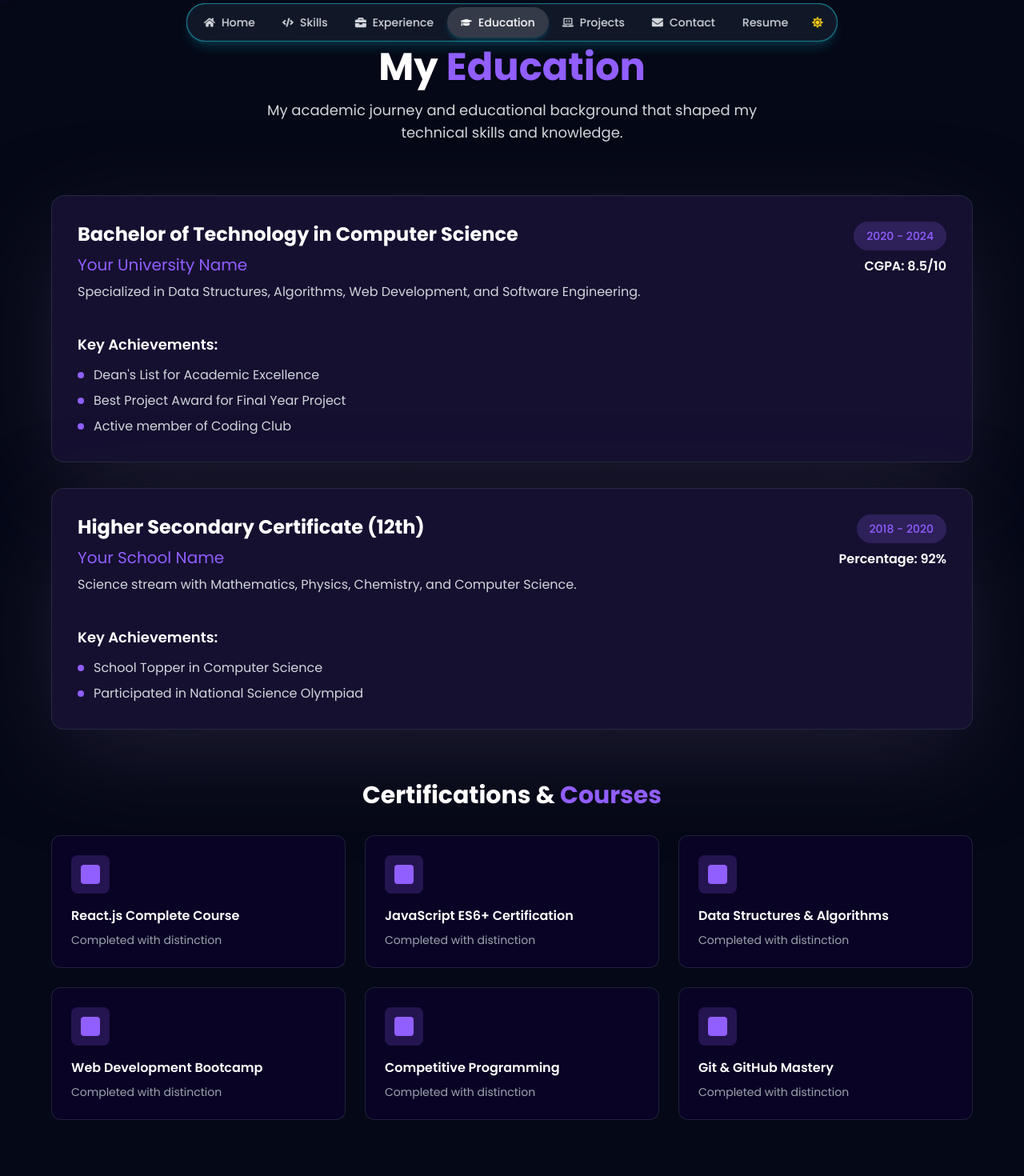
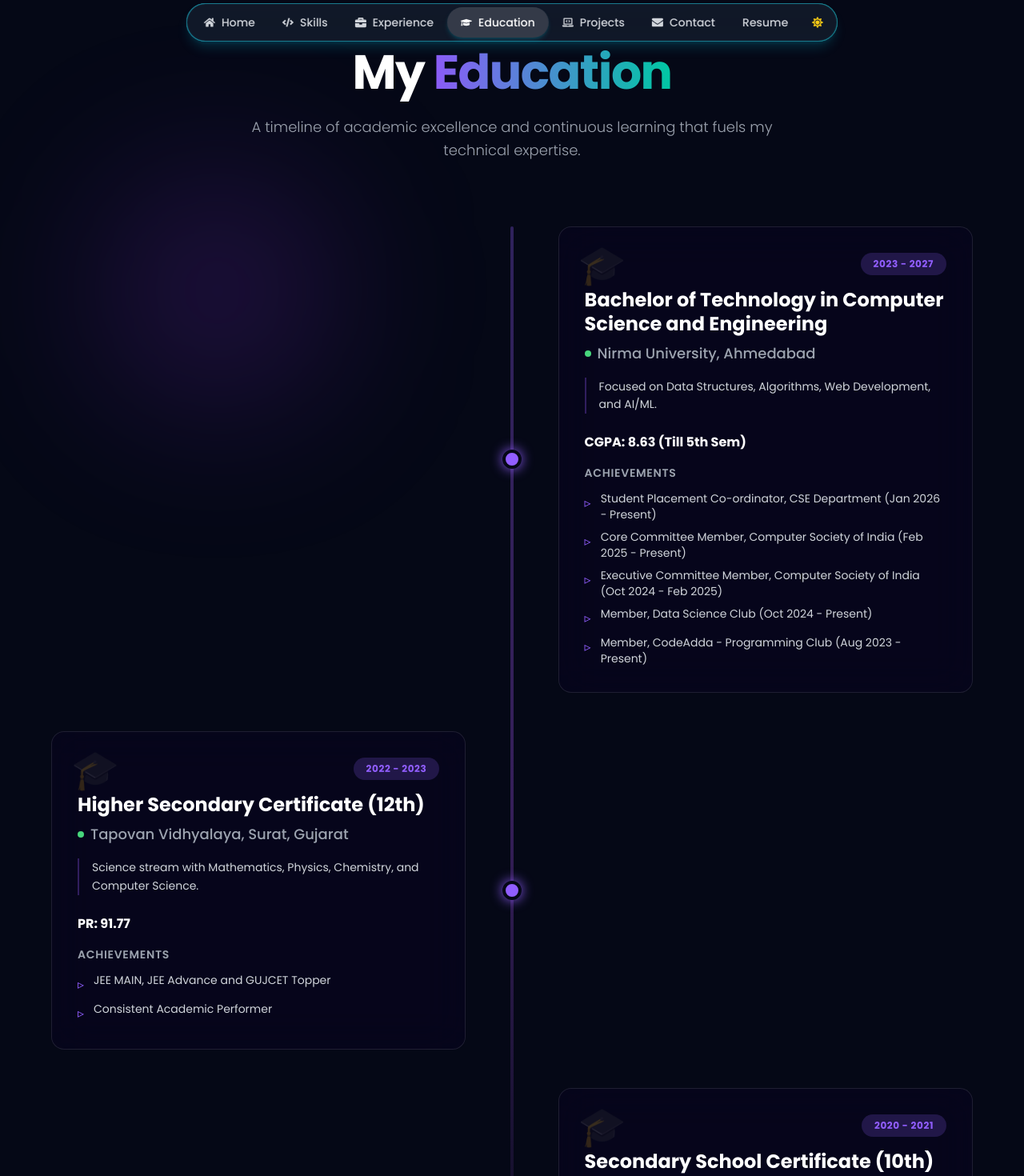
Before and after one commit to Fenil412/Portfolio, a React (Vite) app: page /education in a window 1280 px wide. Shown: the part 20-1490 px from the top of the page at 80% size. Built offline with nearby package versions, Linux system fonts and the light colour scheme.

Commit message:
Update Eduation and Contact

```diff
--- a/src/components/education/Education.jsx
+++ b/src/components/education/Education.jsx
@@ -4,94 +4,141 @@ import { motion } from 'framer-motion';
 const Education = () => {
   const educationData = [
     {
-      degree: "Bachelor of Technology in Computer Science",
-      institution: "Your University Name",
-      duration: "2020 - 2024",
-      grade: "CGPA: 8.5/10",
-      description: "Specialized in Data Structures, Algorithms, Web Development, and Software Engineering.",
+      degree: "Bachelor of Technology in Computer Science and Engineering",
+      institution: "Nirma University, Ahmedabad",
+      duration: "2023 - 2027",
+      grade: "CGPA: 8.63 (Till 5th Sem)",
+      description: "Focused on Data Structures, Algorithms, Web Development, and AI/ML.",
       achievements: [
-        "Dean's List for Academic Excellence",
-        "Best Project Award for Final Year Project",
-        "Active member of Coding Club"
+        "Student Placement Co-ordinator, CSE Department (Jan 2026 - Present)",
+        "Core Committee Member, Computer Society of India (Feb 2025 - Present)",
+        "Executive Committee Member, Computer Society of India (Oct 2024 - Feb 2025)",
+        "Member, Data Science Club (Oct 2024 - Present)",
+        "Member, CodeAdda - Programming Club (Aug 2023 - Present)"
       ]
     },
     {
       degree: "Higher Secondary Certificate (12th)",
-      institution: "Your School Name",
-      duration: "2018 - 2020",
-      grade: "Percentage: 92%",
+      institution: "Tapovan Vidhyalaya, Surat, Gujarat",
+      duration: "2022 - 2023",
+      grade: "PR: 91.77",
       description: "Science stream with Mathematics, Physics, Chemistry, and Computer Science.",
       achievements: [
-        "School Topper in Computer Science",
-        "Participated in National Science Olympiad"
+        "JEE MAIN, JEE Advance and Gujcat Topper",
+        "Consistent Academic Performer"
+      ]
+    },
+    {
+      degree: "Secondary School Certificate (10th)",
+      institution: "Paramhans Vidhybhavan, Surat, Gujarat",
+      duration: "2020 - 2021",
+      grade: "PR: 99.90",
+      description: "Achieved academic excellence with highest rank in school.",
+      achievements: [
+        "School Topper",
+        "Distinction in Mathematics and Science"
       ]
     }
   ];
 
   return (
-    <section className="min-h-screen bg-primary py-20 px-4">
-      <div className="max-w-6xl mx-auto">
+    <section className="min-h-screen bg-primary py-20 px-4 relative overflow-hidden">
+      {/* Background Decor */}
+      <div className="absolute top-0 left-0 w-full h-full overflow-hidden z-0">
+        <div className="absolute top-[10%] left-[10%] w-72 h-72 bg-purple-600/20 rounded-full blur-[100px]" />
+        <div className="absolute bottom-[10%] right-[10%] w-96 h-96 bg-blue-600/20 rounded-full blur-[100px]" />
+      </div>
+
+      <div className="max-w-6xl mx-auto relative z-10">
         <motion.div
           initial={{ opacity: 0, y: 20 }}
           animate={{ opacity: 1, y: 0 }}
           transition={{ duration: 0.6 }}
-          className="text-center mb-16"
+          className="text-center mb-20"
         >
-          <h2 className="text-4xl md:text-5xl font-bold text-white mb-4">
-            My <span className="text-[#915eff]">Education</span>
+          <h2 className="text-4xl md:text-6xl font-bold text-white mb-6 tracking-tight">
+            My <span className="text-transparent bg-clip-text bg-gradient-to-r from-[#915eff] to-[#00cea8] animate-pulse">Education</span>
           </h2>
-          <p className="text-gray-300 text-lg max-w-2xl mx-auto">
-            My academic journey and educational background that shaped my technical skills and knowledge.
+          <p className="text-gray-400 text-lg max-w-2xl mx-auto font-light leading-relaxed">
+            A timeline of academic excellence and continuous learning that fuels my technical expertise.
           </p>
         </motion.div>
 
-        <div className="space-y-8">
+        <div className="relative">
+          {/* Vertical Line for Timeline (Tablet+) */}
+          <div className="absolute left-0 md:left-1/2 transform md:-translate-x-1/2 top-0 h-full w-1 bg-gradient-to-b from-[#915eff] via-purple-500 to-transparent opacity-30 rounded-full hidden md:block" />
+
+          <div className="space-y-12">
             {educationData.map((edu, index) => (
               <motion.div
                 key={index}
                 initial={{ opacity: 0, x: index % 2 === 0 ? -50 : 50 }}
-              animate={{ opacity: 1, x: 0 }}
+                whileInView={{ opacity: 1, x: 0 }}
+                viewport={{ once: true }}
                 transition={{ duration: 0.6, delay: index * 0.2 }}
-              className="bg-tertiary rounded-2xl p-8 shadow-card border border-gray-700/50"
+                className={`flex flex-col md:flex-row ${index % 2 === 0 ? "md:flex-row-reverse" : ""} items-center gap-8 relative`}
               >
-              <div className="flex flex-col md:flex-row md:items-start md:justify-between mb-6">
-                <div className="flex-1">
-                  <h3 className="text-2xl font-bold text-white mb-2">{edu.degree}</h3>
-                  <h4 className="text-xl text-[#915eff] mb-2">{edu.institution}</h4>
-                  <p className="text-gray-300 mb-4">{edu.description}</p>
-                </div>
-                <div className="md:text-right">
-                  <span className="inline-block bg-[#915eff]/20 text-[#915eff] px-4 py-2 rounded-full text-sm font-medium mb-2">
+                {/* Timeline Dot */}
+                <div className="absolute left-0 md:left-1/2 transform md:-translate-x-1/2 w-6 h-6 bg-[#915eff] rounded-full border-4 border-primary z-20 hidden md:block shadow-[0_0_15px_#915eff]" />
+
+                {/* Content Card */}
+                <div className="w-full md:w-[45%] group perspective-1000">
+                  <div className="relative bg-black-200/40 backdrop-blur-xl p-8 rounded-2xl border border-white/10 hover:border-[#915eff]/50 transition-all duration-300 hover:shadow-[0_0_30px_rgba(145,94,255,0.1)] hover:-translate-y-2">
+                    <div className="absolute inset-0 bg-gradient-to-r from-[#915eff]/10 to-transparent rounded-2xl opacity-0 group-hover:opacity-100 transition-opacity duration-300 pointer-events-none" />
+
+                    <div className="relative z-10">
+                      <div className="flex justify-between items-start mb-4">
+                        <span className="text-5xl opacity-20 transform -translate-y-2 -translate-x-2 absolute top-0 left-0">🎓</span>
+                        <div className="ml-auto bg-[#915eff]/20 text-[#915eff] px-4 py-1.5 rounded-full text-xs font-bold tracking-wider uppercase">
                           {edu.duration}
-                  </span>
-                  <p className="text-white font-semibold">{edu.grade}</p>
                         </div>
                       </div>
 
+                      <h3 className="text-2xl font-bold text-white mb-2 leading-tight group-hover:text-[#915eff] transition-colors">{edu.degree}</h3>
+                      <h4 className="text-lg text-gray-400 mb-4 font-medium flex items-center gap-2">
+                        <span className="w-2 h-2 bg-green-400 rounded-full animate-pulse" />
+                        {edu.institution}
+                      </h4>
+
+                      <p className="text-gray-300 mb-6 text-sm leading-relaxed border-l-2 border-[#915eff]/30 pl-4">
+                        {edu.description}
+                      </p>
+
+                      <div className="mb-4">
+                        <span className="text-white text-md font-bold block mb-2">{edu.grade}</span>
+                      </div>
+
                       <div>
-                <h5 className="text-lg font-semibold text-white mb-3">Key Achievements:</h5>
+                        <h5 className="text-sm font-semibold text-gray-400 mb-3 uppercase tracking-wider">Achievements</h5>
                         <ul className="space-y-2">
                           {edu.achievements.map((achievement, idx) => (
-                    <li key={idx} className="flex items-start gap-3">
-                      <div className="w-2 h-2 bg-[#915eff] rounded-full mt-2 flex-shrink-0"></div>
-                      <span className="text-gray-300">{achievement}</span>
+                            <li key={idx} className="flex items-start gap-3 group/item">
+                              <span className="text-[#915eff] mt-1 transform group-hover/item:scale-150 transition-transform">▹</span>
+                              <span className="text-gray-300 text-sm group-hover/item:text-white transition-colors">
+                                {achievement.replace("Gujcat", "GUJCET")}
+                              </span>
                             </li>
                           ))}
                         </ul>
                       </div>
+                    </div>
+                  </div>
+                </div>
               </motion.div>
             ))}
           </div>
+        </div>
 
-        {/* Additional Certifications */}
+        {/* Improved Certifications Section */}
         <motion.div
           initial={{ opacity: 0, y: 20 }}
-          animate={{ opacity: 1, y: 0 }}
-          transition={{ duration: 0.6, delay: 0.8 }}
-          className="mt-16"
+          whileInView={{ opacity: 1, y: 0 }}
+          viewport={{ once: true }}
+          transition={{ duration: 0.6, delay: 0.4 }}
+          className="mt-24"
         >
-          <h3 className="text-3xl font-bold text-white mb-8 text-center">
-            Certifications & <span className="text-[#915eff]">Courses</span>
+          <h3 className="text-3xl md:text-4xl font-bold text-white mb-10 text-center">
+            Certifications <span className="text-[#915eff]">&</span> Continuous Learning
           </h3>
           <div className="grid md:grid-cols-2 lg:grid-cols-3 gap-6">
             {[
@@ -104,13 +151,18 @@ const Education = () => {
             ].map((cert, index) => (
               <div
                 key={index}
-                className="bg-black-200 rounded-xl p-6 border border-gray-700/50 hover:border-[#915eff]/50 transition-colors"
+                className="group relative bg-tertiary p-1 rounded-2xl overflow-hidden hover:scale-105 transition-transform duration-300"
               >
-                <div className="w-12 h-12 bg-[#915eff]/20 rounded-lg flex items-center justify-center mb-4">
-                  <div className="w-6 h-6 bg-[#915eff] rounded"></div>
+                <div className="absolute inset-0 bg-gradient-to-r from-[#915eff] to-[#00cea8] opacity-0 group-hover:opacity-100 transition-opacity duration-300" />
+                <div className="relative bg-[#151030] p-6 rounded-xl h-full flex flex-col justify-between z-10">
+                  <div>
+                    <div className="w-10 h-10 bg-[#915eff]/20 rounded-lg flex items-center justify-center mb-4 group-hover:bg-[#915eff] transition-colors duration-300">
+                      <span className="text-[#915eff] group-hover:text-white text-xl">📜</span>
                     </div>
-                <h4 className="text-white font-semibold mb-2">{cert}</h4>
-                <p className="text-gray-400 text-sm">Completed with distinction</p>
+                    <h4 className="text-white font-bold text-lg mb-2">{cert}</h4>
+                  </div>
+                  <p className="text-gray-500 text-xs mt-4 group-hover:text-gray-300 transition-colors">VERIFIED • ONLINE</p>
+                </div>
               </div>
             ))}
           </div>
```
Also changed, not shown: src/components/contact/Contact.jsx (+10 -13 lines). Lines whose indentation alone changed are shown as unchanged.
